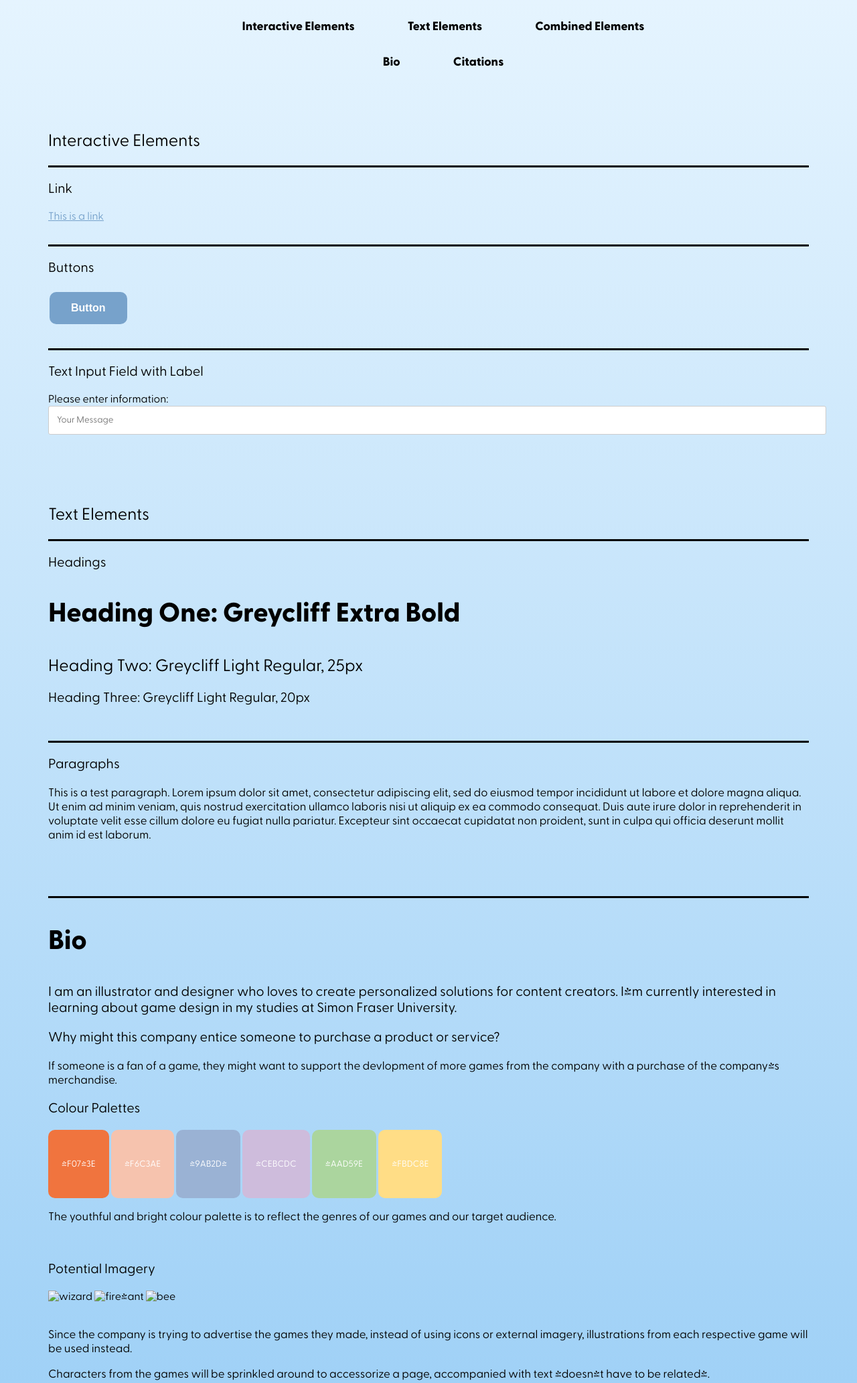
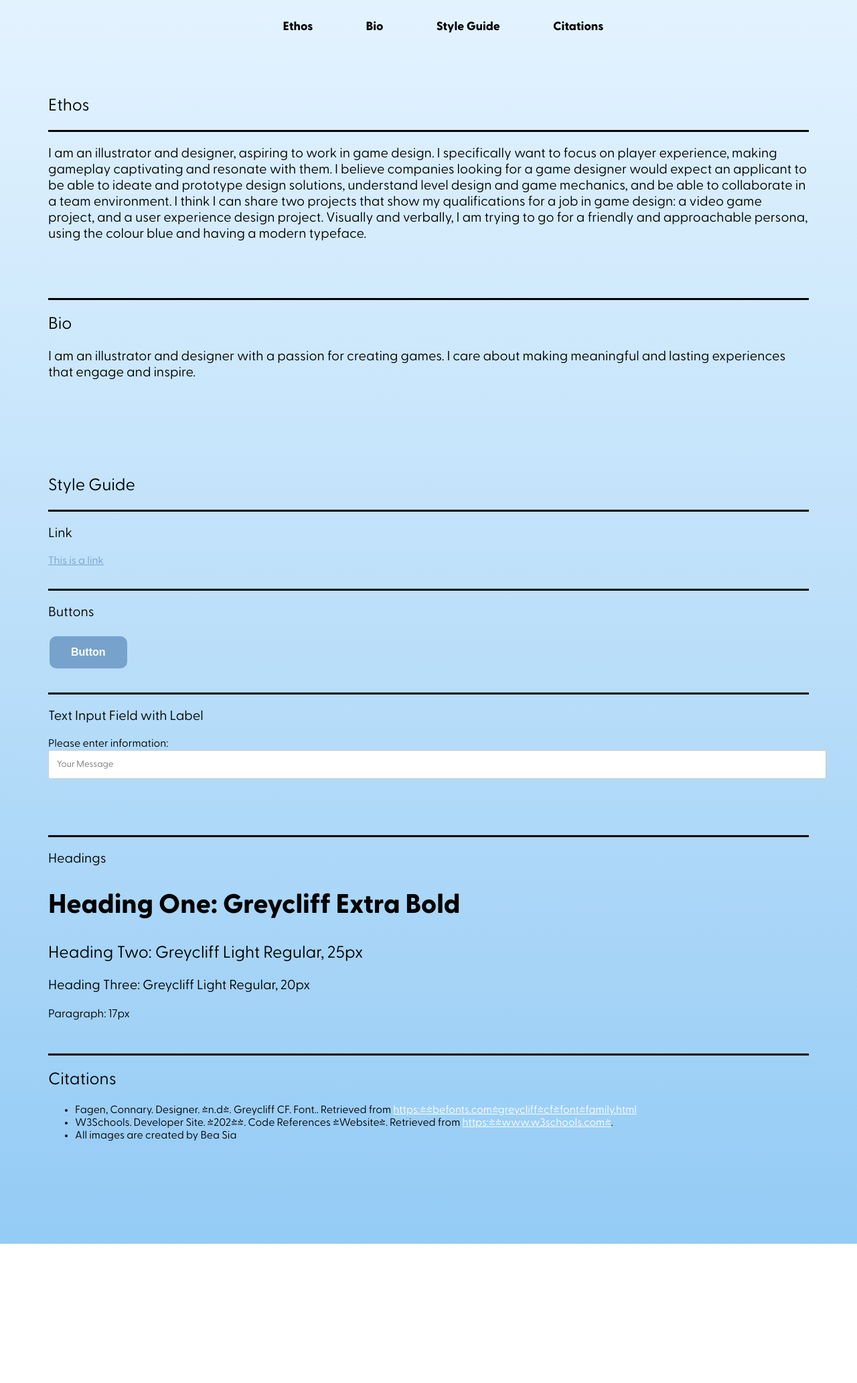
Before and after one commit to asa301/IAT-339-P03, a plain HTML site: page index.html in a window 1280 px wide. Shown: the part 180-2245 px from the top of the page at 67% size. After the commit the page ends 2037 px from the top, so only its background shows below. Drawn offline with Linux system fonts and the light colour scheme.

Commit message:
Finished ethos and bio

```diff
--- a/index.html
+++ b/index.html
@@ -17,22 +17,40 @@
 
       <nav>
         <div class = "centering" >
-        <a href="#interactive_elements">Interactive Elements</a>
-        <a href="#text_elements">Text Elements</a>
-        <a href="#combined_elements">Combined Elements</a>
+        <a href="#ethos">Ethos</a>
         <a href="#bio">Bio</a>
+        <a href="#style_guide">Style Guide</a>
         <a href="#citations">Citations</a>
         </div>
       </nav>
 
       <br>
 
-    <!-- INTERACTIVE ELEMENTS SECTION // -->
-    <section id="interactive_elements">
+    <section id="ethos">
       <br>
       <br>
-      <h2>Interactive Elements</h2>
+      <h2>Ethos</h2>
+      <section class="element">
+         <h3>
+        I am an illustrator and designer, aspiring to work in game design. I specifically want to focus on player experience, making gameplay captivating and resonate with them. I believe companies looking for a game designer would expect an applicant to be able to ideate and prototype design solutions, understand level design and game mechanics, and be able to collaborate in a team environment. I think I can share two projects that show my qualifications for a job in game design: a video game project, and a user experience design project. Visually and verbally, I am trying to go for a friendly and approachable persona, using the colour blue and having a modern typeface. </h3>
+      </section>
+    </section>
 
+    <section class="element">
+      <section id = "bio">
+
+        <h2>Bio</h2>
+        <h3>I am an illustrator and designer with a passion for creating games. I care about making meaningful and lasting experiences that engage and inspire.</h3>
+      </section>
+    </section>
+
+
+
+    <!-- INTERACTIVE ELEMENTS SECTION // -->
+    <section id="style-guide">
+      <br>
+      <br>
+      <h2>Style Guide</h2>
 
       <section class="element">
         <h3>Link</h3>
@@ -53,82 +71,23 @@
         <input type="text" id="lname" name="lname" placeholder= "Your Message"> <!-- Citation: https://www.w3schools.com/tags/tag_input.asp -->
       </section>
 
-
-
     </section>
-
-
-    <!-- TEXT ELEMENTS SECTION // -->
-    <section id="text_elements">
-      <h2>Text Elements</h2>
-
       <section class="element">
         <h3>Headings</h3>
         <h1>Heading One: Greycliff Extra Bold</h1>
         <h2>Heading Two: Greycliff Light Regular, 25px</h2>
         <h3>Heading Three: Greycliff Light Regular, 20px</h3>
-      </section>
-
-      <section class="element">
-        <h3>Paragraphs</h3>
-        <p> This is a test paragraph. Lorem ipsum dolor sit amet, consectetur adipiscing elit, sed do eiusmod tempor incididunt ut labore et dolore magna aliqua. Ut enim ad minim veniam, quis nostrud exercitation ullamco laboris nisi ut aliquip ex ea commodo consequat. Duis aute irure dolor in reprehenderit in voluptate velit esse cillum dolore eu fugiat nulla pariatur. Excepteur sint occaecat cupidatat non proident, sunt in culpa qui officia deserunt mollit anim id est laborum.</p>
+        <p>Paragraph: 17px</p>
       </section>
 
 
-    </section>
-
-
-
-    <section class="element">
-    <section id = "bio">
-
-      <h1>Bio</h1>
-      <h3>I am an illustrator and designer who loves to create personalized solutions for content creators. I'm currently interested in learning about game design in my studies at Simon Fraser University.</h3>
-
-      <h3> Why might this company entice someone to purchase a product or service?</h3>
-      <p>If someone is a fan of a game, they might want to support the devlopment of more games from the company with a purchase of the company's merchandise. </p>
-
-      <h3>Colour Palettes</h3>
-      <div class = container-product6>
-        <h5>#F0743E</h5>
-        </div>
-      <div class = container-product4>
-        <h5>#F6C3AE</h5>
-        </div>
-      <div class = container-product1>
-      <h5>#9AB2D4</h5>
-      </div>
-      <div class = container-product2>
-        <h5>#CEBCDC</h5>
-        </div>
-      <div class = container-product3>
-        <h5>#AAD59E</h5>
-        </div>
-      <div class = container-product5>
-        <h5>#FBDC8E</h5>
-        </div>
-      <p></p>
-      <p>The youthful and bright colour palette is to reflect the genres of our games and our target audience.</p>
-
-      <br>
-
-      <h3>Potential Imagery</h3>
-      <img src = "wizard.gif" alt="wizard" class="image" width="300" height ="300"> </img>
-      <img src = "fireant.png" alt="fire-ant" class="image" width="300" height ="300"> </img>
-      <img src = "bee.png" alt="bee" class="image" width="300" height ="300"> </img>
-      <br>
-      <br><p>Since the company is trying to advertise the games they made, instead of using icons or external imagery, illustrations from each respective game will be used instead.</p>
-      <p>Characters from the games will be sprinkled around to accessorize a page, accompanied with text (doesn't have to be related).</p>
-
-    </section>
-  </section>
 
     <section class = "element">
     <section id="citations">
       <h2>Citations</h2>
 
       <ul>
-        <li>Matteson, Steve. Designer. 2011. <strong>Open Sans [Font]</strong>. Retrieved from <a href="https://www.google.com/fonts#QuickUsePlace:quickUse/Family:Open+Sans">https://www.google.com/fonts#QuickUsePlace:quickUse/Family:Open+Sans</a></li>
+        <li>Fagen, Connary. Designer. (n.d). <strong>Greycliff CF. Font.</strong>. Retrieved from <a href="https://befonts.com/greycliff-cf-font-family.html">https://befonts.com/greycliff-cf-font-family.html</a></li>
         <li>W3Schools. Developer Site. (2024). <strong>Code References [Website]</strong>. Retrieved from <a href="https://www.w3schools.com/">https://www.w3schools.com/</a>.</li>
         <li>All images are created by <strong>Bea Sia</strong></li>
       </ul>
--- a/main.css
+++ b/main.css
@@ -135,7 +135,7 @@ input:hover, input:focus {
   */
 
   a {
-  color:#f0743e;
+  color:white;
   }
 
   a:hover, a:focus {
```
Also changed, not shown: process_analysis.html (added, +15 -0 lines).
